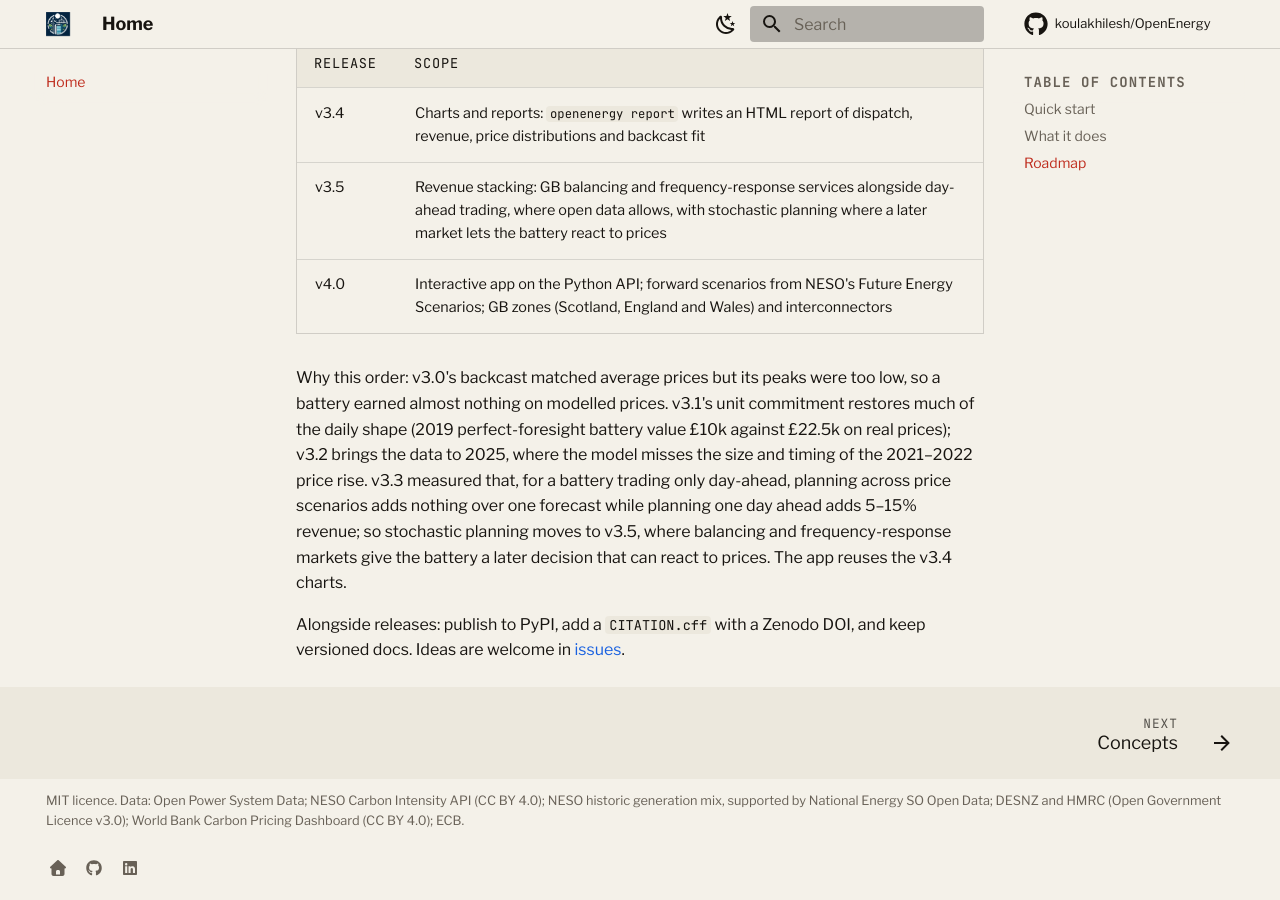
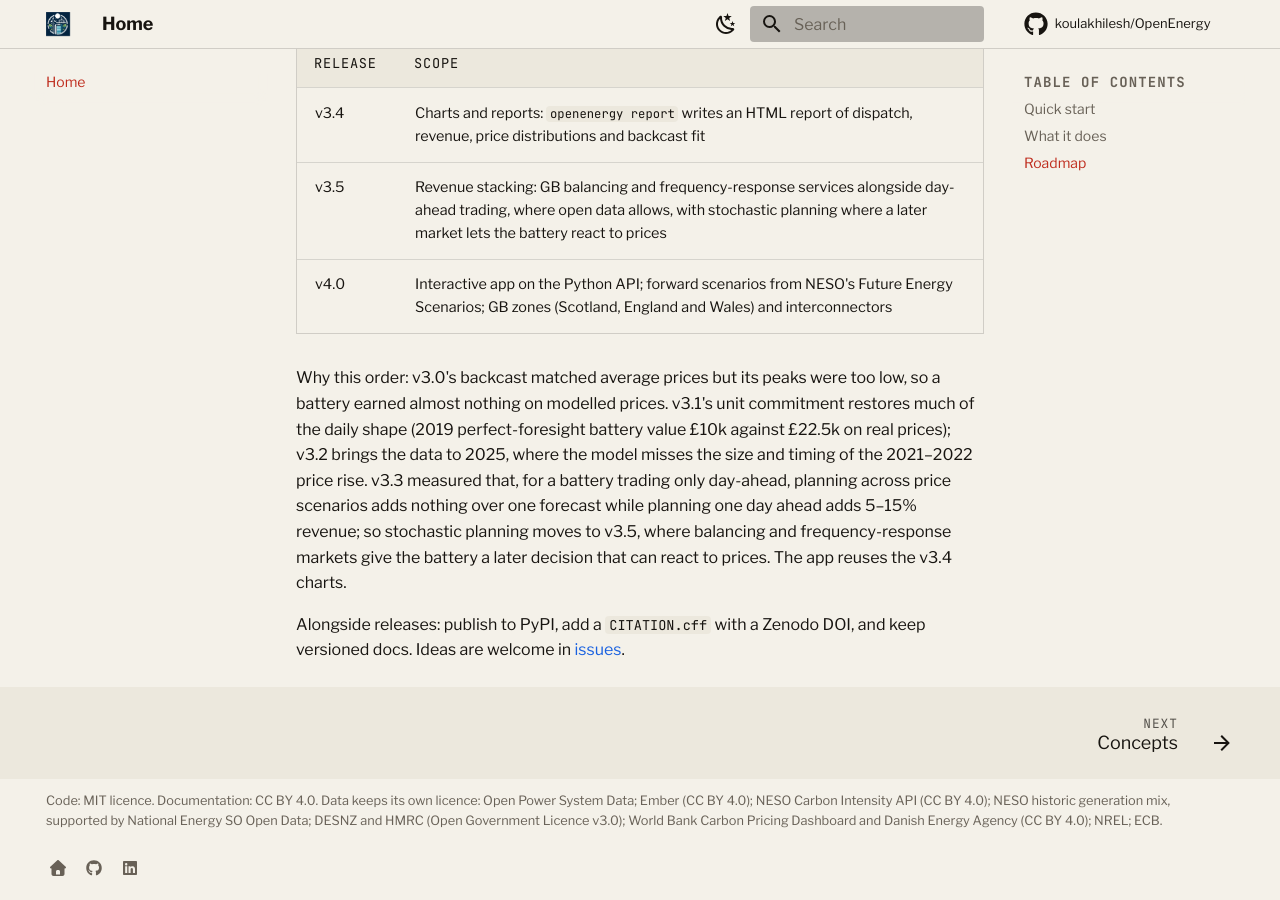
Before and after one commit to koulakhilesh/OpenEnergy, an MkDocs documentation site: the page built from docs/index.md, in a window 1280 px wide and 900 px high, scrolled down 3468 px. Built offline with MkDocs 1.6.1 and Material for MkDocs 9.7.7, drawn with Linux system fonts in a browser that asks for light colours; comment, search, counter and statistics services are not loaded.

Commit message:
Clarify licensing: MIT code, CC BY 4.0 docs, per-folder data licences

```diff
--- a/mkdocs.yml
+++ b/mkdocs.yml
@@ -5,10 +5,11 @@ repo_url: https://github.com/koulakhilesh/OpenEnergy
 repo_name: koulakhilesh/OpenEnergy
 edit_uri: edit/master/docs/
 copyright: >
-  MIT licence. Data: Open Power System Data;
-  NESO Carbon Intensity API (CC BY 4.0); NESO historic generation mix, supported by
-  National Energy SO Open Data; DESNZ and HMRC (Open Government Licence v3.0);
-  World Bank Carbon Pricing Dashboard (CC BY 4.0); ECB.
+  Code: MIT licence. Documentation: CC BY 4.0. Data keeps its own licence: Open Power
+  System Data; Ember (CC BY 4.0); NESO Carbon Intensity API (CC BY 4.0); NESO historic
+  generation mix, supported by National Energy SO Open Data; DESNZ and HMRC (Open
+  Government Licence v3.0); World Bank Carbon Pricing Dashboard and Danish Energy Agency
+  (CC BY 4.0); NREL; ECB.
 
 theme:
   name: material
```
Also changed, not shown: README.md (+16 -1 lines), LICENSE.txt.
